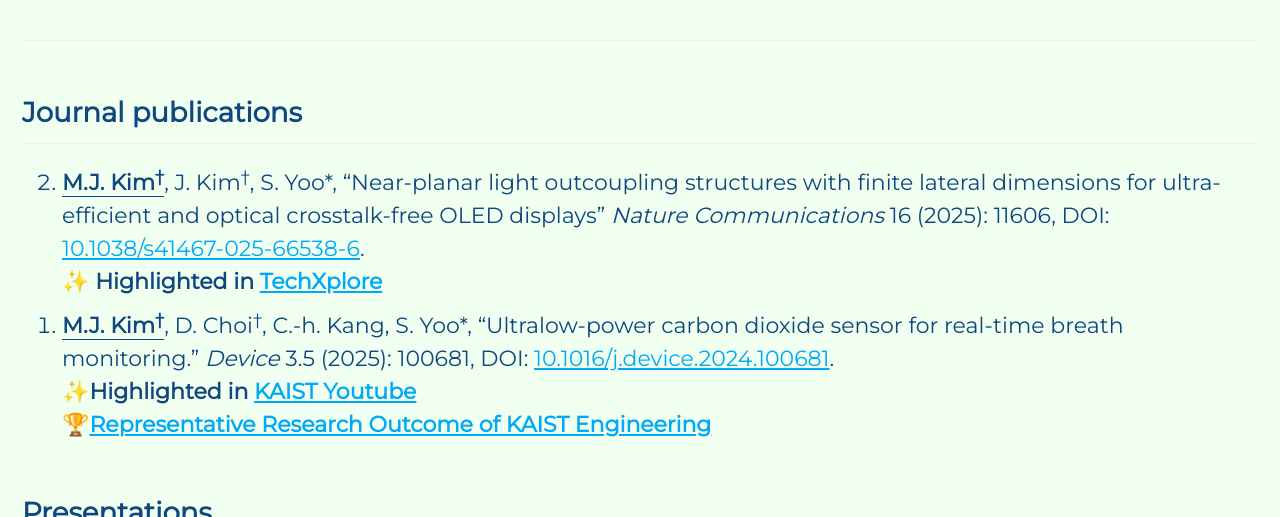
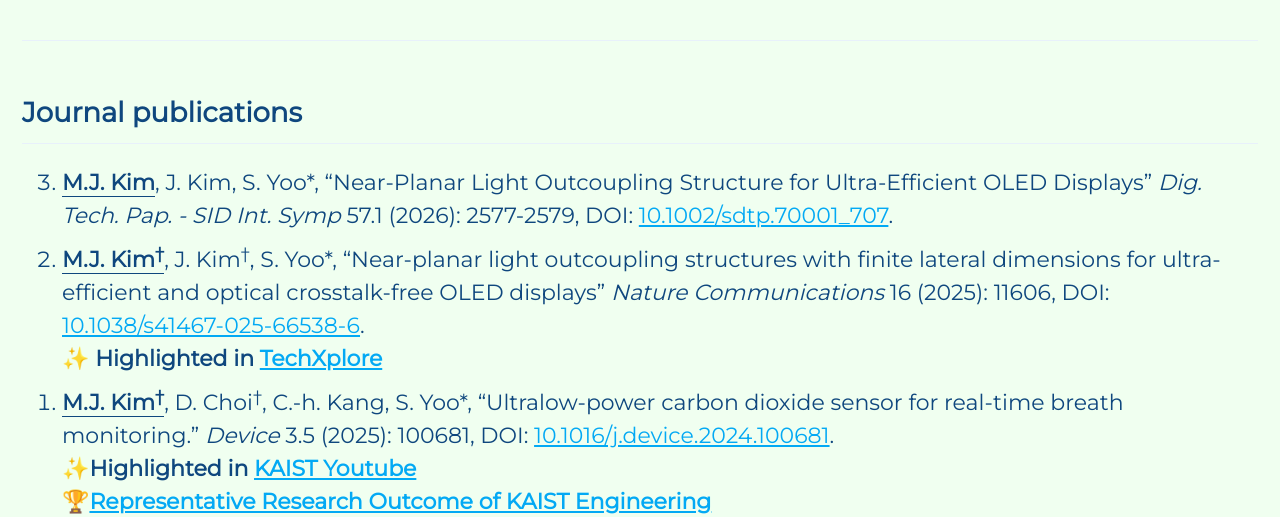
Before and after one commit to mj3259/mj3259.github.io, a Jekyll site: the page built from _pages/projects.md, in a window 1280 px wide and 900 px high, cut to the strip 383-900 px from the top of the window. Built offline with Jekyll 4.4.1, drawn with Linux system fonts in a browser that asks for light colours; cached includes are drawn as plain includes.

Commit message:
Update projects.md

```diff
--- a/_pages/projects.md
+++ b/_pages/projects.md
@@ -38,6 +38,7 @@ feature_row1:
 {% include feature_row id="intro" type="center" %}
 
 ## Journal publications
+1. **<u>M.J. Kim</u>**, J. Kim, S. Yoo*, "Near-Planar Light Outcoupling Structure for Ultra-Efficient OLED Displays" _Dig. Tech. Pap. - SID Int. Symp_ 57.1 (2026): 2577-2579, DOI: [10.1002/sdtp.70001_707](https://doi.org/10.1002/sdtp.70001_707).
 1. **<u>M.J. Kim<sup>†</sup></u>**, J. Kim<sup>†</sup>, S. Yoo*, "Near-planar light outcoupling structures with finite lateral dimensions for ultra-efficient and optical crosstalk-free OLED displays" _Nature Communications_ 16 (2025): 11606, DOI: [10.1038/s41467-025-66538-6](https://doi.org/10.1038/s41467-025-66538-6).
 ✨ __Highlighted in [TechXplore](https://techxplore.com/news/2026-01-oled-screen-brightness-flat-display.html)__
 1. **<u>M.J. Kim<sup>†</sup></u>**, D. Choi<sup>†</sup>, C.-h. Kang, S. Yoo*, "Ultralow-power carbon dioxide sensor for real-time breath monitoring." _Device_ 3.5 (2025): 100681, DOI: [10.1016/j.device.2024.100681](https://doi.org/10.1016/j.device.2024.100681).
```
